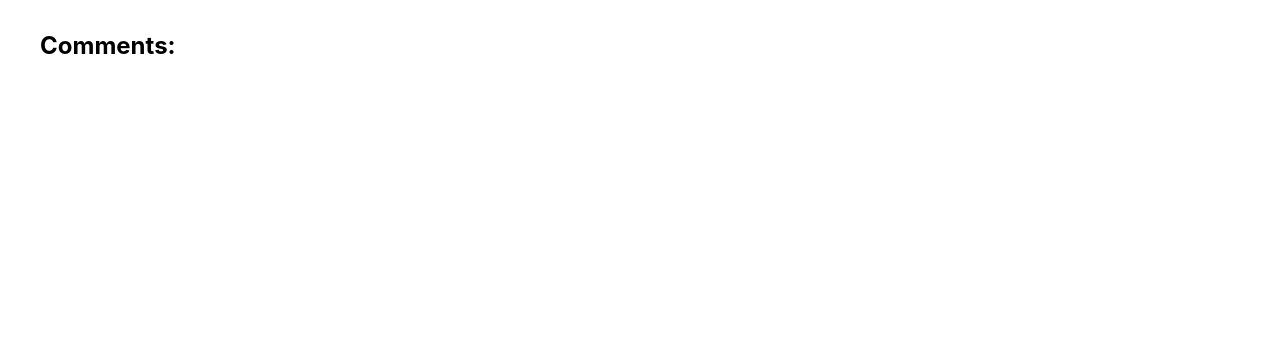
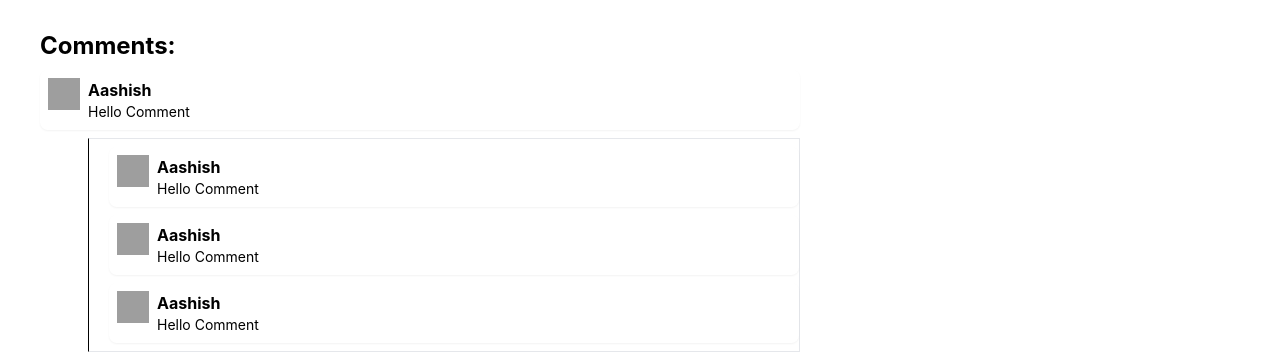
Before and after one commit to me-aashish/YouTube_Clone_Frontend, a React (Create React App) app: page /watch in a window 1280 px wide. Shown: the part 482-836 px from the top of the page. Before the commit the page ends 800 px from the top, so only its background shows below. Built offline with nearby package versions, Linux system fonts and the light colour scheme; no server answers; grey boxes are pictures that could not be loaded.

Commit message:
made the ui of replies of comment

```diff
--- a/src/components/CommentsContainer.js
+++ b/src/components/CommentsContainer.js
@@ -1,10 +1,80 @@
 import React from 'react'
+import UserIconLink from '../constants/userIconLink';
+
+const commentsData = [
+  {
+    name: "Aashish",
+    text: "Hello Comment",
+    replies: [
+      {
+        name: "Aashish",
+        text: "Hello Comment",
+        replies: [
+          {
+            name: "Aashish",
+            text: "Hello Comment",
+            replies: [
+              {
+                name: "Aashish",
+                text: "Hello Comment",
+                replies: [],
+              },
+            ],
+          },
+        ],
+      },
+    ],
+  },
+  {
+    name: "Aashish",
+    text: "Hello Comment",
+    replies: [
+      {
+        name: "Aashish",
+        text: "Hello Comment",
+        replies: [],
+      },
+    ],
+  },
+  {
+    name: "Aashish",
+    text: "Hello Comment",
+    replies: [],
+  },
+];
+
+const Comment = ({ data }) => {
+  const { name, text, replies } = data;
+
+  return(
+    <div className="py-2 flex shadow-sm my-2 rounded-lg px-2">
+      <img src={UserIconLink} alt="icon" className="w-8 h-8" />
+      <div className="px-2">
+        <p className="font-bold">{name} </p>
+        <p className="text-sm">{text}</p>
+      </div>
+    </div>
+  )
+}
+
+const CommentsList = ({ comments }) => {
+  return comments.map((comment, index) => (
+    <div>
+      <Comment data={comment} key={index} />
+      <div className="pl-5 ml-12 border border-l-black">
+        <Comment data={comment} key={index} />
+        <Comment data={comment} key={index} />
+        <Comment data={comment} key={index} />
+      </div>
+    </div>
+  ));
+}
 
 const CommentsContainer = () => {
   return (
     <div className="p-3 m-7">
         <h1 className="text-2xl font-bold">Comments:</h1>
-
+        <CommentsList comments={commentsData} />
     </div>
   )
 }
```
